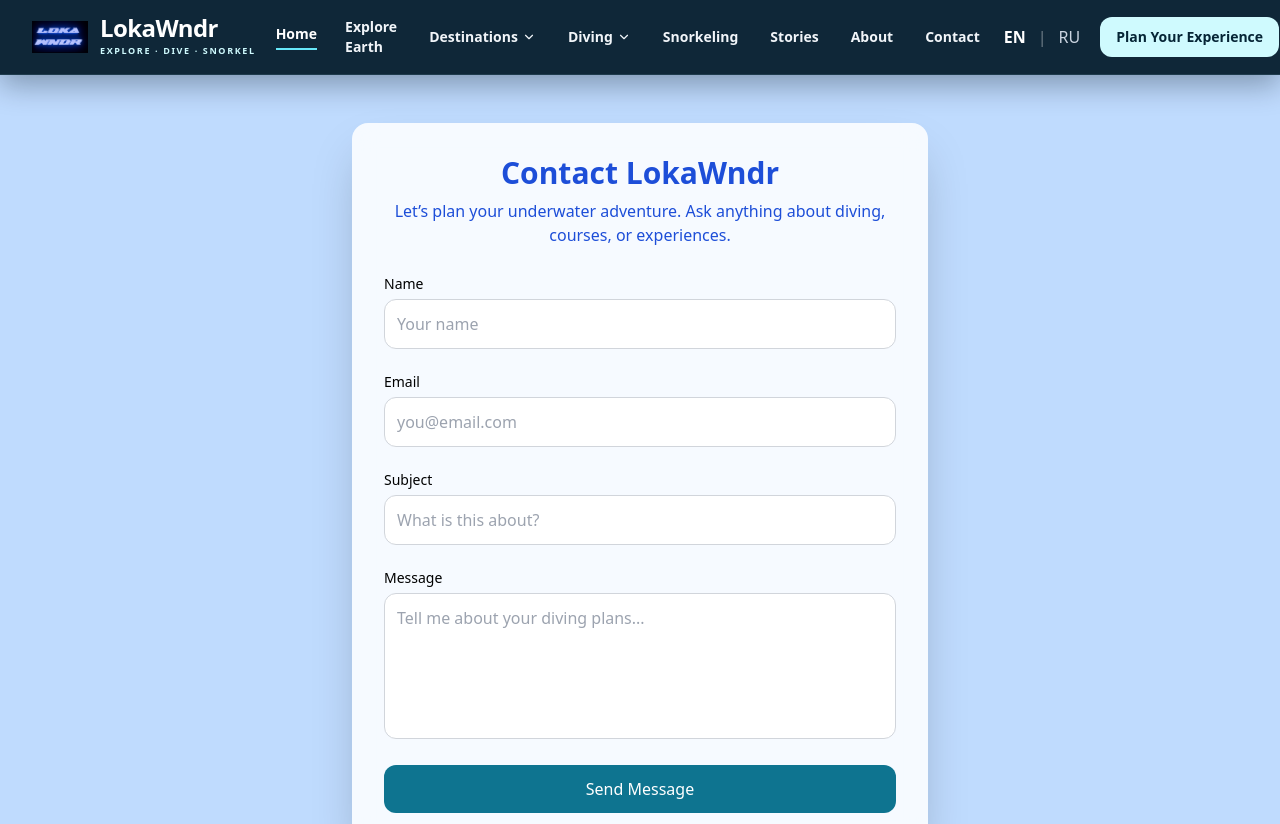
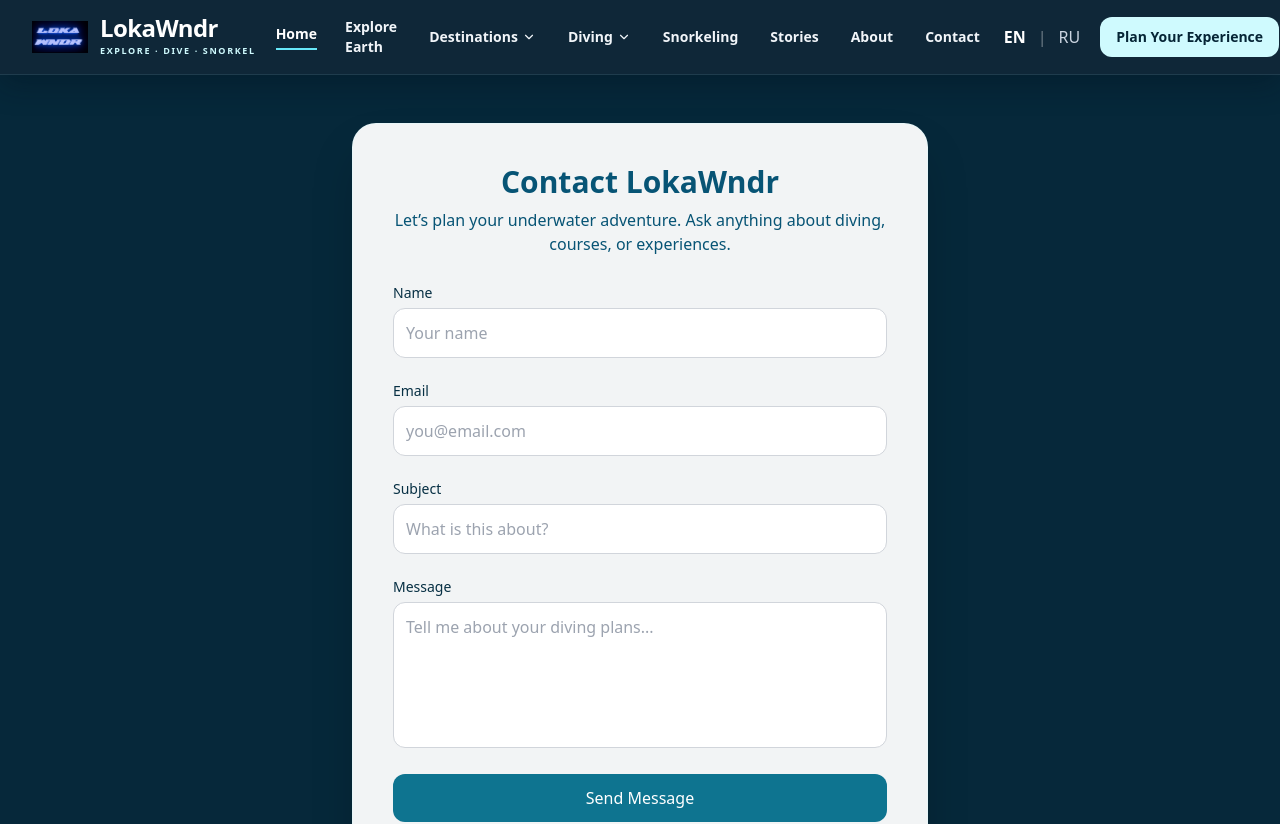
Before and after one commit to Tommysons/diving, a Next.js app: page /contact in a window 1280 px wide. Shown: the top 824 px of the page. Built offline with nearby package versions, Linux system fonts and the light colour scheme.

Commit message:
style: harmonize src/app/contact/page.tsx with ocean brand palette

```diff
--- a/src/app/contact/page.tsx
+++ b/src/app/contact/page.tsx
@@ -61,17 +61,17 @@ export default function ContactPage() {
     <>
       <Header />
 
-      <main className='relative min-h-screen w-full bg-blue-200 flex items-center justify-center px-4 py-12'>
+      <main className='relative min-h-screen w-full bg-[#06283a] flex items-center justify-center px-4 py-12'>
         <motion.div
           initial={{ opacity: 0, y: 30 }}
           animate={{ opacity: 1, y: 0 }}
           transition={{ duration: 0.6 }}
-          className='w-full max-w-xl bg-white/85 backdrop-blur-md p-6 sm:p-8 rounded-2xl shadow-2xl'
+          className='w-full max-w-xl bg-white/95 text-[#073044] backdrop-blur-md p-7 sm:p-10 rounded-3xl border border-cyan-100/30 shadow-2xl'
         >
-          <h1 className='text-3xl font-bold text-center text-blue-700 mb-2'>
+          <h1 className='text-3xl font-bold text-center text-[#075475] mb-2'>
             Contact LokaWndr
           </h1>
-          <p className='text-center text-blue-700 mb-6'>
+          <p className='text-center text-[#075475] mb-6'>
             Let’s plan your underwater adventure. Ask anything about diving,
             courses, or experiences.
           </p>
```
